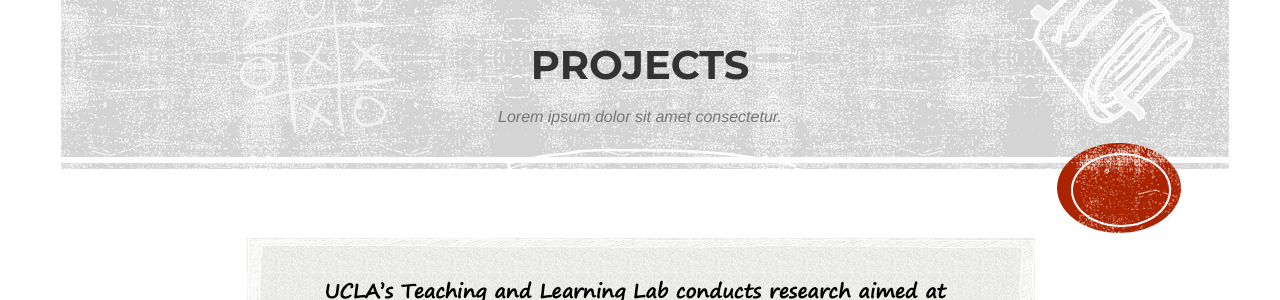
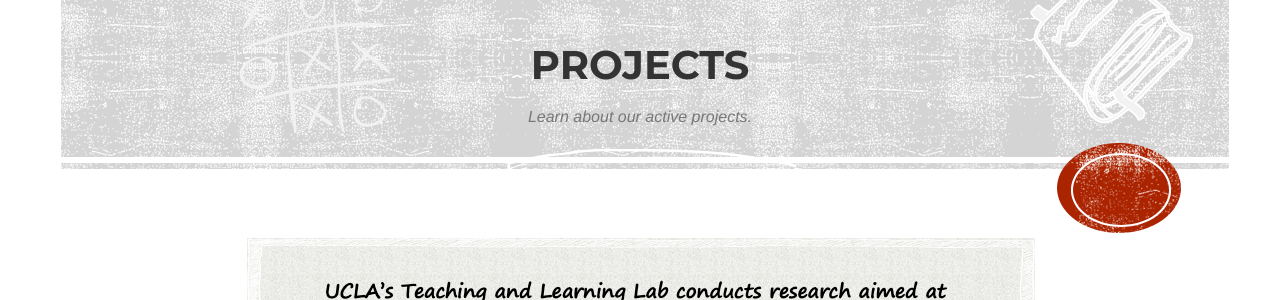
Before and after one commit to UCLATALL/TALL, a Jekyll site: the page built from index.html, in a window 1280 px wide and 900 px high, scrolled down 3565 px. Shown: the part 152-452 px from the top of the window. Built offline with Jekyll 4.4.1, drawn with Linux system fonts in a browser that asks for light colours; some web fonts are replaced.

Commit message:
change project description

```diff
--- a/_includes/projects.html
+++ b/_includes/projects.html
@@ -5,7 +5,7 @@
             <div class="row">
                 <div class="col-lg-12 text-center">
                     <h2 class="section-heading">Projects</h2>
-                    <h3 class="section-subheading text-muted">Lorem ipsum dolor sit amet consectetur.</h3>
+                    <h3 class="section-subheading text-muted">Learn about our active projects.</h3>
                                  <br>
             <img src= "img/mission.png">
                 </div>
```
